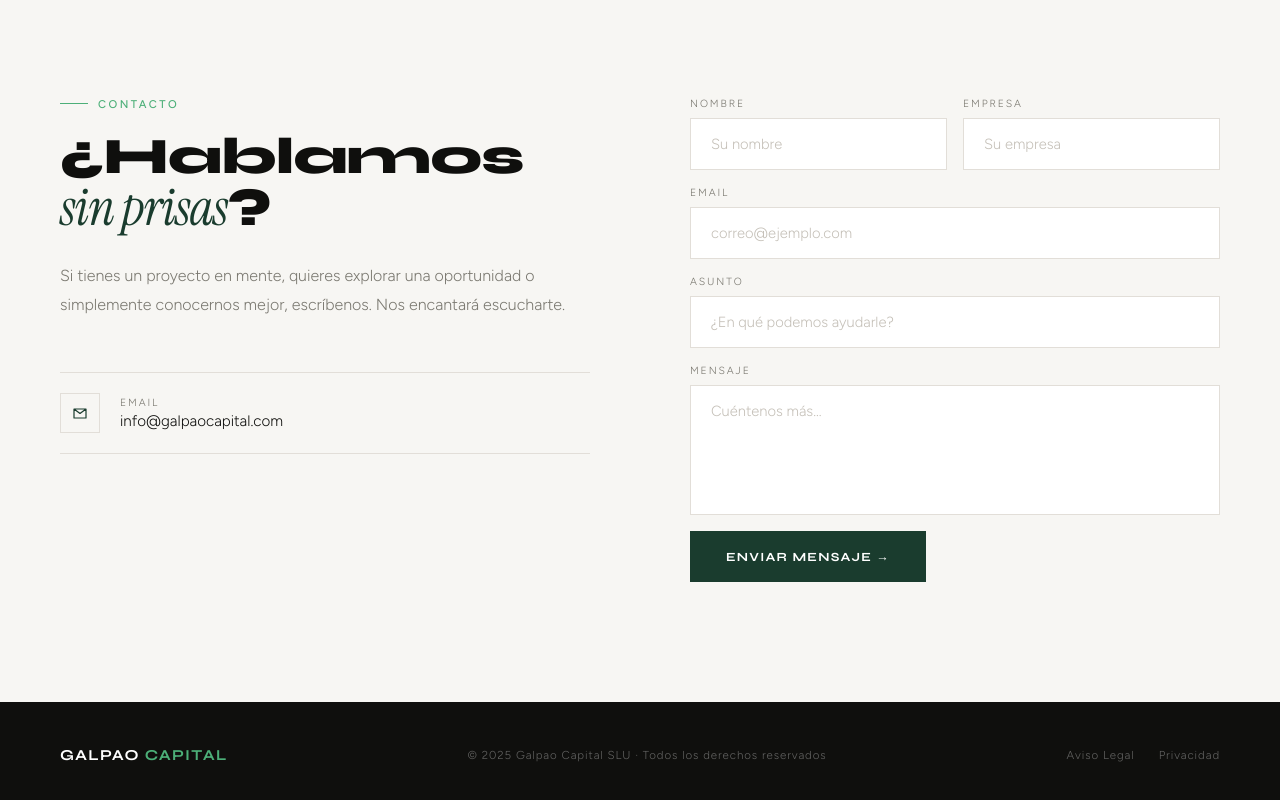
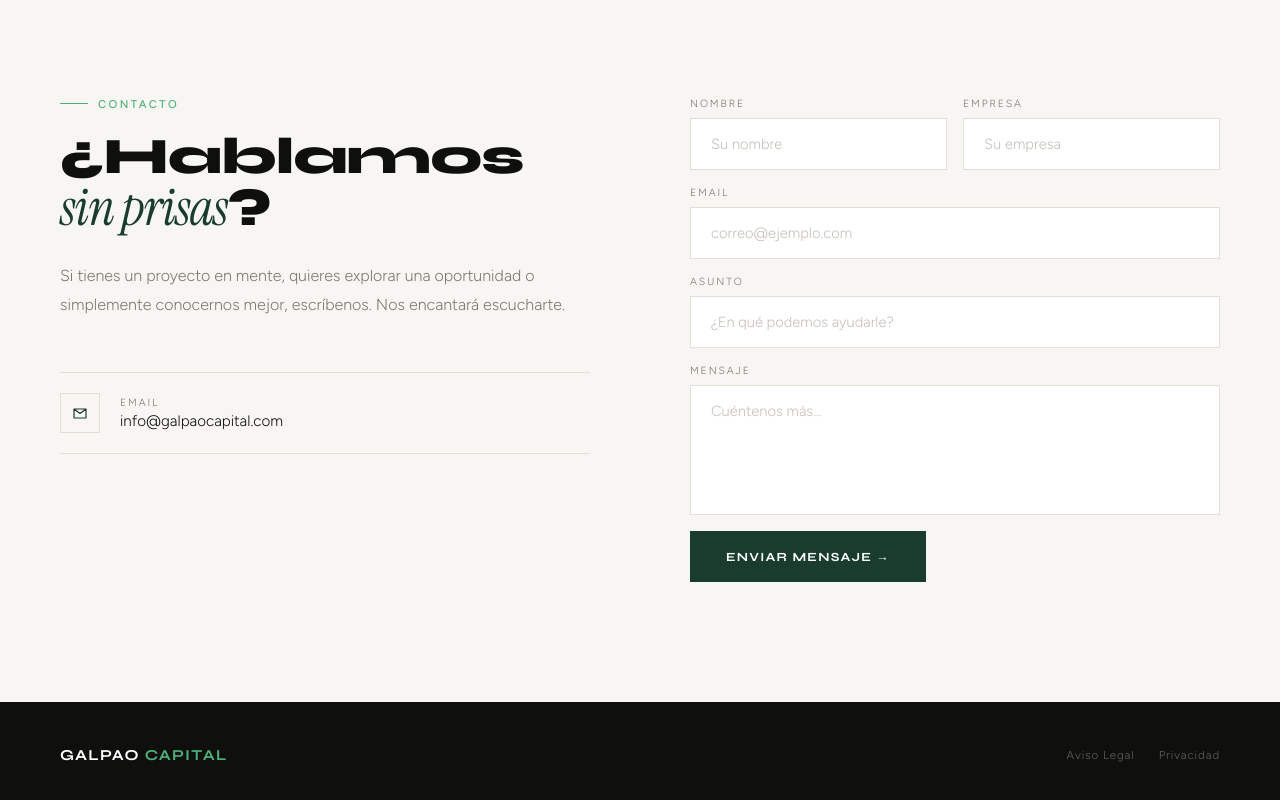
Before and after one commit to joantpx/Web-Galpao, a plain HTML site: page index.html in a window 1280 px wide. Shown: the part 4302-5102 px from the top of the page. Drawn offline with Linux system fonts and the light colour scheme.

Commit message:
Eliminar texto de copyright del footer
Co-Authored-By: Claude Sonnet 4.6 <noreply@anthropic.com>

```diff
--- a/index.html
+++ b/index.html
@@ -602,7 +602,6 @@
   <!-- FOOTER -->
   <footer>
     <div class="flogo">Galpao <span>Capital</span></div>
-    <div class="fcopy">© 2025 Galpao Capital SLU · Todos los derechos reservados</div>
     <div class="flinks"><a href="aviso-legal.html">Aviso Legal</a><a href="politica-privacidad.html">Privacidad</a></div>
   </footer>
 
```
